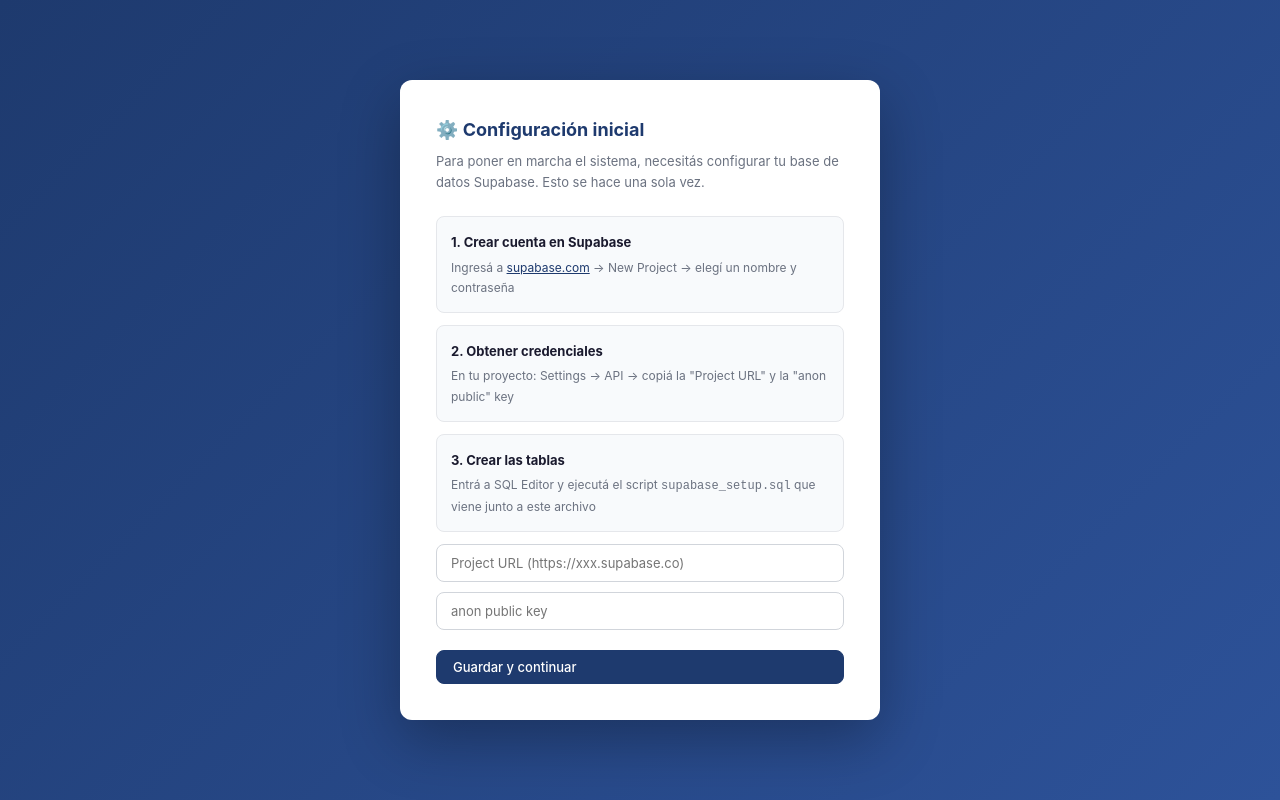
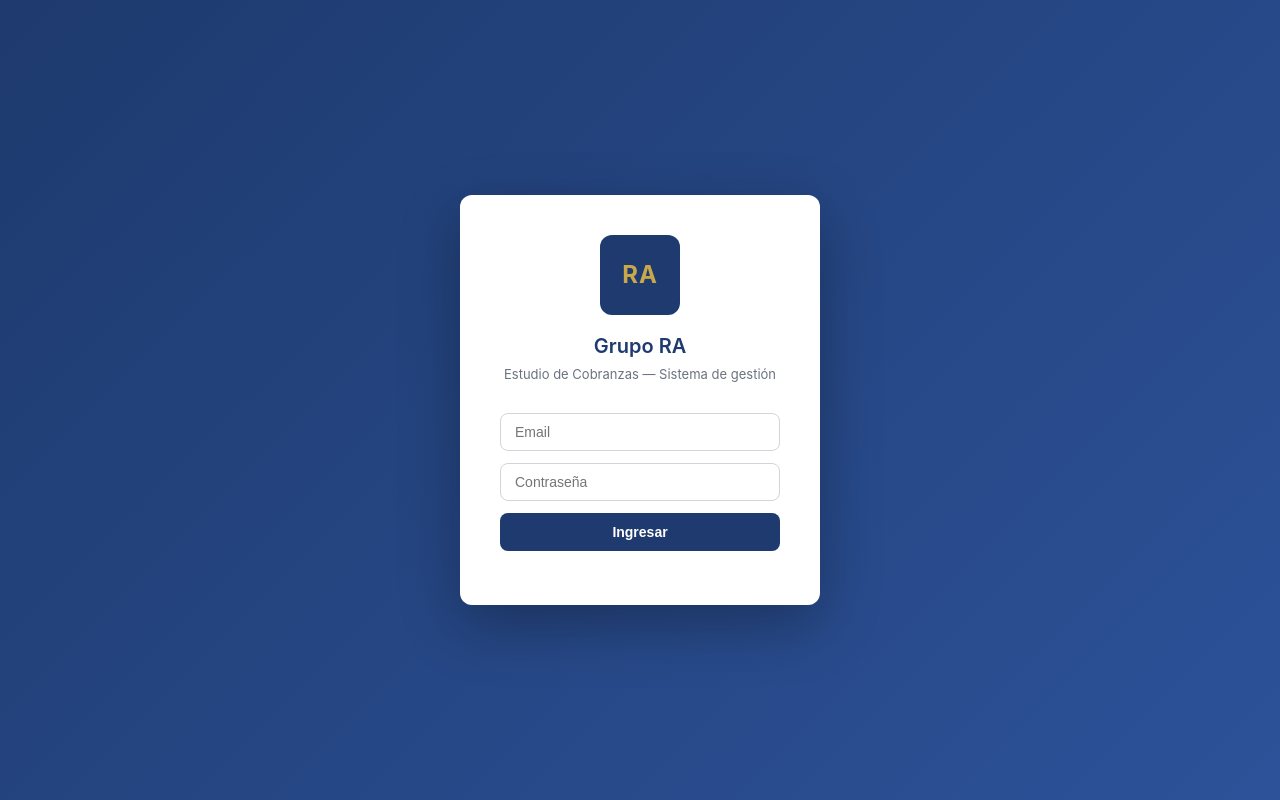
Before and after one commit to alejandroraffo20-arch/grupora-cobranzas, a plain HTML site: page index.html in a window 1280 px wide. Drawn offline with nearby package versions, Linux system fonts and the light colour scheme.

Commit message:
Refactor Supabase client initialization and error handling

```diff
--- a/index.html
+++ b/index.html
@@ -365,7 +365,9 @@ const STUDY_INFO = {
   email: 'estudio@grupora.com'
 };
 
-let sbClient = null;
+const SB_URL = 'https://wyyumcwznvydqkipbvxp.supabase.co';
+const SB_KEY = 'eyJhbGciOiJIUzI1NiIsInR5cCI6IkpXVCJ9.eyJpc3MiOiJzdXBhYmFzZSIsInJlZiI6Ind5eXVtY3d6bnZ5ZHFraXBidnhwIiwicm9sZSI6ImFub24iLCJpYXQiOjE3ODExMDg2NzEsImV4cCI6MjA5NjY4NDY3MX0.-AnynPqbvU4pqIVuyYAKpj_nKRvk-9nVe0NM2z_Z5R8';
+let sbClient = window.supabase.createClient(SB_URL, SB_KEY);
 let currentUser = null;
 let currentUserProfile = null;
 let currentExpediente = null;
@@ -373,32 +375,19 @@ let appConfig = {};
 
 // ========== INIT ==========
 async function init() {
-  const url = localStorage.getItem('sb_url');
-  const key = localStorage.getItem('sb_key');
-  if (!url || !key) {
-    document.getElementById('setup-screen').style.display = 'flex';
-    document.getElementById('login-screen').style.display = 'none';
-    return;
-  }
-  sbClient = window.supabase.createClient(url, key);
-  const { data: { session } } = await sbClient.auth.getSession();
-  if (session) {
-    await loginSuccess(session.user);
-  } else {
+  try {
+    const { data: { session } } = await sbClient.auth.getSession();
+    if (session) {
+      await loginSuccess(session.user);
+    } else {
+      document.getElementById('login-screen').style.display = 'flex';
+    }
+  } catch(e) {
     document.getElementById('login-screen').style.display = 'flex';
   }
 }
 
-async function saveSetup() {
-  const url = document.getElementById('setup-url').value.trim();
-  const key = document.getElementById('setup-key').value.trim();
-  if (!url || !key) { document.getElementById('setup-error').textContent = 'Completá ambos campos'; return; }
-  localStorage.setItem('sb_url', url);
-  localStorage.setItem('sb_key', key);
-  document.getElementById('setup-screen').style.display = 'none';
-  document.getElementById('login-screen').style.display = 'flex';
-  sbClient = window.supabase.createClient(url, key);
-}
+async function saveSetup() {}
 
 async function doLogin() {
   const email = document.getElementById('login-email').value.trim();
```
